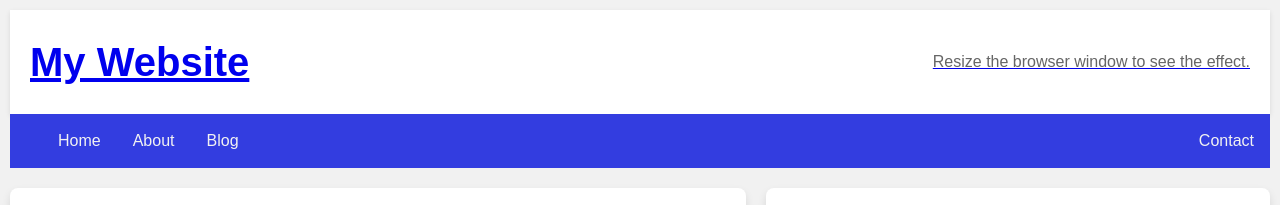
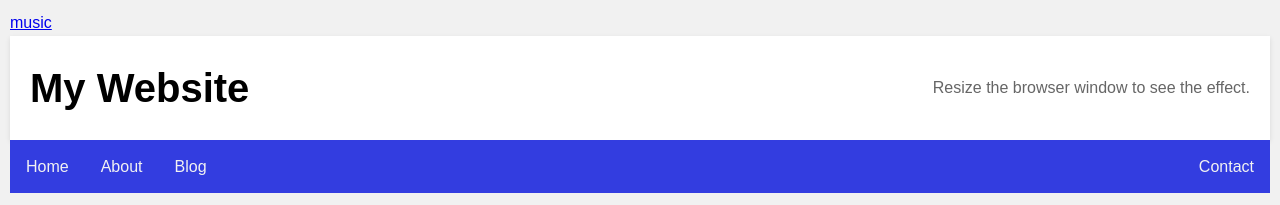
Before and after one commit to silu0448/bal, a plain HTML site: page index.html in a window 1280 px wide. Shown: the top 205 px of the page. Drawn offline with Linux system fonts and the light colour scheme.

Commit message:
Update index.html
R

```diff
--- a/index.html
+++ b/index.html
@@ -5,7 +5,7 @@
     <meta name="viewport" content="width=device-width, initial-scale=1.0">
     <title>My Website</title>
    <link rel="stylesheet" href="syle.css">
-    <a href="https://silu0448.github.io/Haya"
+    <a href="https://silu0448.github.io/Haya"> music</a>
 </head>
 <body>
     <div class="header">
```
